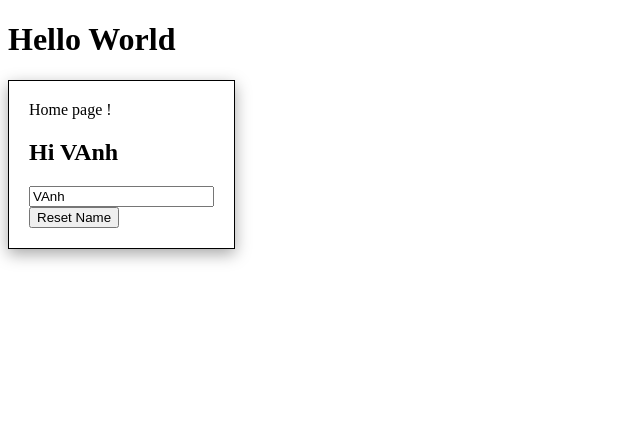
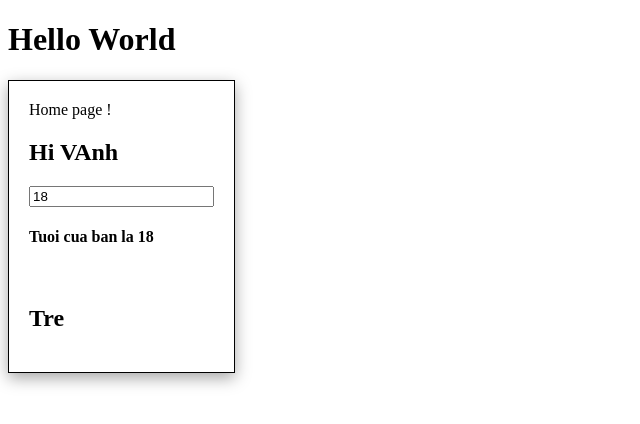
Before and after one commit to 89VAnh/LearnAngular12, an Angular app: page / in a window 1280 px wide. Shown: the top 424 px of the page, without its empty margins (0-640 px from the left). Built offline with nearby package versions, Linux system fonts and the light colour scheme.

Commit message:
if with ng-template

```diff
--- a/src/app/home/home.component.html
+++ b/src/app/home/home.component.html
@@ -2,9 +2,10 @@
   Home page !
 
   <h2>Hi {{ name }}</h2>
-  <input type="text" [(ngModel)]="name" />
-
+  <input type="text" [(ngModel)]="age" />
+  <h4>Tuoi cua ban la {{ age }}</h4>
   <br />
-
-  <button (click)="resetName()">Reset Name</button>
+  <div *ngIf="age <= 18; then tre; else gia"></div>
+  <ng-template #tre><h2>Tre</h2></ng-template>
+  <ng-template #gia><h2>Gia</h2></ng-template>
 </div>
```
